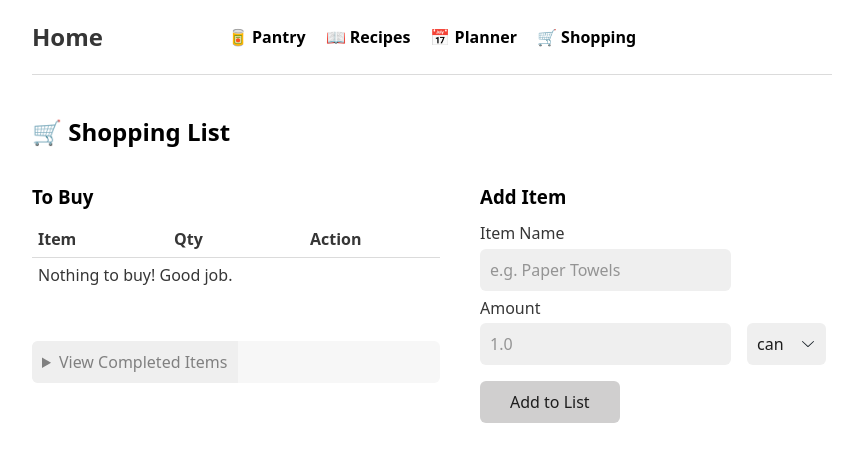
After one commit to PrestonNTran/csc5201-final-lab, a Flask app: page /shopping in a window 1280 px wide. The commit adds this page. Shown: the top 462 px of the page, without its empty margins (208-1065 px from the left). Run offline with Flask 3, Linux system fonts and the light colour scheme; data that the repository does not hold is empty.

Commit message:
Add initial working shopping-service

```diff
--- a/frontend-service/main.py
+++ b/frontend-service/main.py
@@ -7,6 +7,7 @@ app.secret_key = 'supersecretkey'
 RECIPE_API = "http://recipe-service:5000/recipes"
 PANTRY_API = "http://pantry-service:5000/pantry"
 PLANNING_API = "http://planning-service:5000/plans"
+SHOPPING_API = "http://shopping-service:5000/shopping"
 
 ALLOWED_UNITS = sorted(list({
     "lb", "oz", "g", "kg",
@@ -166,5 +167,46 @@ def create_plan():
     flash("Meal Planned! Shopping List updating in background...")
     return redirect(url_for('planner'))
 
+@app.route('/shopping')
+def shopping_list():
+    try:
+        response = requests.get(SHOPPING_API)
+        items = response.json() if response.status_code == 200 else []
+    except:
+        items = []
+        flash("Error connecting to Shopping Service")
+    return render_template('shopping.html', items=items, units=ALLOWED_UNITS)
+
+@app.route('/shopping/create', methods=['POST'])
+def add_shopping_item():
+    payload = {
+        "name": request.form.get('name'),
+        "quantity": float(request.form.get('quantity')),
+        "unit": request.form.get('unit')
+    }
+    try:
+        requests.post(SHOPPING_API, json=payload)
+    except Exception as e:
+        flash(f"Error adding item: {e}")
+    return redirect(url_for('shopping_list'))
+
+@app.route('/shopping/buy/<id>', methods=['POST'])
+def mark_bought(id):
+    try:
+        requests.put(f"{SHOPPING_API}/{id}", json={"status": "BOUGHT"})
+        flash("Item marked as bought & added to Pantry!")
+    except Exception as e:
+        flash(f"Error updating item: {e}")
+    return redirect(url_for('shopping_list'))
+
+@app.route('/shopping/delete/<id>', methods=['POST'])
+def delete_shopping_item(id):
+    try:
+        requests.delete(f"{SHOPPING_API}/{id}")
+        flash("Item removed from list.")
+    except Exception as e:
+        flash(f"Error deleting item: {e}")
+    return redirect(url_for('shopping_list'))
+
 if __name__ == '__main__':
     app.run(host='0.0.0.0', port=5000, debug=True)
--- a/frontend-service/templates/layout.html
+++ b/frontend-service/templates/layout.html
@@ -2,9 +2,10 @@
 <html lang="en">
 <head>
     <meta charset="UTF-8">
-    <title></title>
+    <title>Chef's Compass</title>
     <link rel="stylesheet" href="https://cdn.jsdelivr.net/npm/water.css@2/out/water.css">
     <style>
+        /* HEADER LAYOUT: Logo Left, Nav Center, Empty Right */
         header {
             display: grid;
             grid-template-columns: 1fr auto 1fr;
@@ -13,29 +14,37 @@
             border-bottom: 1px solid var(--border);
             margin-bottom: 40px;
         }
+
         .logo {
             font-size: 1.5rem;
             text-decoration: none;
             font-weight: bold;
             color: var(--text-main);
         }
+
         nav {
             display: flex;
             gap: 20px;
         }
+
         nav a {
             text-decoration: none;
             font-weight: bold;
             color: var(--text-bright);
         }
+
         nav a:hover {
             text-decoration: underline;
         }
+
+        /* Utility for Side-by-Side inputs (used in recipes/pantry forms) */
         .input-group {
             display: flex;
             gap: 10px;
             margin-bottom: 10px;
         }
+
+        /* Make the "Remove" button red */
         button.danger {
             background-color: #e74c3c;
         }
@@ -43,11 +52,12 @@
 </head>
 <body>
     <header>
-        <a href="/" class="logo">🧭 Home</a>
+        <a href="/" class="logo">Home</a>
         <nav>
             <a href="/pantry">🥫 Pantry</a>
             <a href="/recipes">📖 Recipes</a>
             <a href="/planner">📅 Planner</a>
+            <a href="/shopping">🛒 Shopping</a>
         </nav>
         <div></div> </header>
 
--- /dev/null
+++ b/frontend-service/templates/shopping.html
@@ -0,0 +1,81 @@
+{% extends "layout.html" %}
+
+{% block content %}
+<h2>🛒 Shopping List</h2>
+
+<div style="display: grid; grid-template-columns: 2fr 1fr; gap: 40px;">
+
+    <div>
+        <h3>To Buy</h3>
+        <table>
+            <thead>
+                <tr>
+                    <th>Item</th>
+                    <th>Qty</th>
+                    <th>Action</th>
+                </tr>
+            </thead>
+            <tbody>
+                {% for item in items if item.status == 'PENDING' %}
+                <tr>
+                    <td>{{ item.name }}</td>
+                    <td>{{ item.quantity }} {{ item.unit }}</td>
+                    <td>
+                        <form action="/shopping/buy/{{ item.id }}" method="POST" style="display:inline;">
+                            <button type="submit" style="background-color: var(--links); color: white; padding: 5px 10px;">✅ Bought</button>
+                        </form>
+                        <form action="/shopping/delete/{{ item.id }}" method="POST" style="display:inline;">
+                            <button class="danger" style="padding: 5px 10px;">X</button>
+                        </form>
+                    </td>
+                </tr>
+                {% else %}
+                <tr><td colspan="3">Nothing to buy! Good job.</td></tr>
+                {% endfor %}
+            </tbody>
+        </table>
+
+        <br>
+        <details>
+            <summary style="color: grey;">View Completed Items</summary>
+            <table>
+                <tbody>
+                    {% for item in items if item.status == 'BOUGHT' %}
+                    <tr style="opacity: 0.6; text-decoration: line-through;">
+                        <td>{{ item.name }}</td>
+                        <td>{{ item.quantity }} {{ item.unit }}</td>
+                        <td>
+                            <form action="/shopping/delete/{{ item.id }}" method="POST">
+                                <button class="danger" style="padding: 2px 8px; font-size: 0.8em;">Remove</button>
+                            </form>
+                        </td>
+                    </tr>
+                    {% endfor %}
+                </tbody>
+            </table>
+        </details>
+    </div>
+
+    <div>
+        <div style="position: sticky; top: 20px;">
+            <h3>Add Item</h3>
+            <form action="/shopping/create" method="POST">
+                <label>Item Name</label>
+                <input type="text" name="name" required placeholder="e.g. Paper Towels">
+
+                <label>Amount</label>
+                <div class="input-group">
+                    <input type="number" step="0.1" name="quantity" required placeholder="1.0">
+                    <select name="unit">
+                        {% for u in units %}
+                            <option value="{{ u }}">{{ u }}</option>
+                        {% endfor %}
+                    </select>
+                </div>
+
+                <button type="submit">Add to List</button>
+            </form>
+        </div>
+    </div>
+</div>
+{% endblock %}
--- a/shopping-service/requirements.txt
+++ b/shopping-service/requirements.txt
@@ -0,0 +1,6 @@
+flask
+flask-cors
+flask-sqlalchemy
+psycopg2-binary
+requests
+kafka-python
```
Also changed, not shown: docker-compose.yml (+20 -0 lines), shopping-service/main.py (+135 -14 lines), 1 other file.
